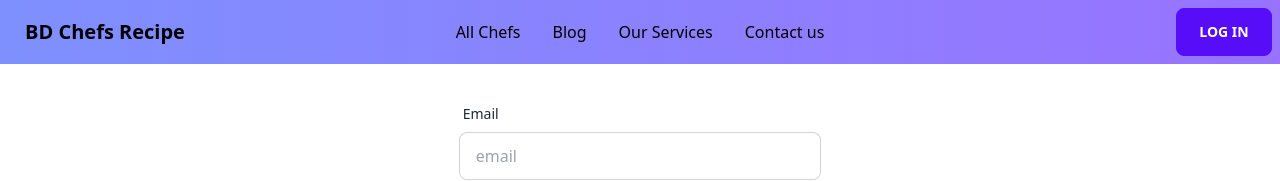
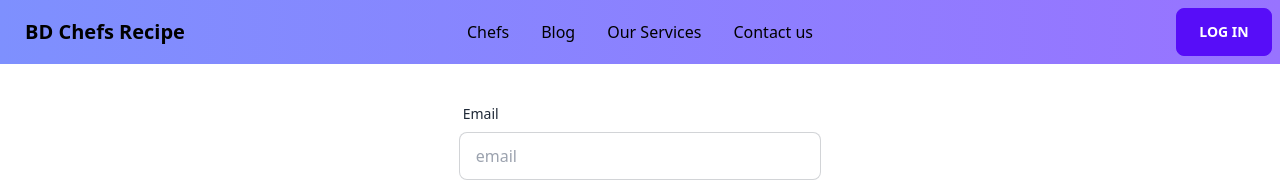
Before and after one commit to sayed8901/BD-Chef-Recipe-Client, a React (Vite) app: page /login in a window 1280 px wide. Shown: the top 181 px of the page. Built offline with nearby package versions, Linux system fonts and the light colour scheme; no server answers.

Commit message:
recipe favourite btn disabled function implemented.

```diff
--- a/src/components/Header.jsx
+++ b/src/components/Header.jsx
@@ -37,7 +37,7 @@ const Header = () => {
                 to="/chef"
                 className={({ isActive }) => (isActive ? "active" : "")}
               >
-                All Chefs
+                Chefs
               </NavLink>
             </li>
             <li>
@@ -80,7 +80,7 @@ const Header = () => {
               to="/chef"
               className={({ isActive }) => (isActive ? "active" : "")}
             >
-              All Chefs
+              Chefs
             </NavLink>
           </li>
           <li>
--- a/src/components/Recipe.jsx
+++ b/src/components/Recipe.jsx
@@ -1,20 +1,29 @@
 /* eslint-disable react/prop-types */
-import React from "react";
+import React, { useState } from "react";
 import { toast } from "react-toastify";
 
 const Recipe = ({ recipe }) => {
-    const handleComplete = () => {
-        toast("Wow! You have successfully added this recipe to favorite!!")
-    }
+  const [isClicked, setIsClicked] = useState(false);
 
-  console.log(recipe);
+  const handleComplete = (e) => {
+    toast("Wow! You have successfully added this recipe to favorite!!");
+    console.log("onClick");
+    setIsClicked(!isClicked);
+    console.log(isClicked);
+  };
+
+  // console.log(recipe);
   const { name, cooking_method, rating, ingredients } = recipe;
   return (
     <div className="card gradient-color text-primary-content">
       <div className="card-body">
         <div className="flex justify-between items-center gap-6 mb-4 h-12">
           <h2 className="card-title text-warning">{name}</h2>
-          <button onClick={handleComplete} className="btn btn-sm btn-outline font-bold">
+          <button
+            onClick={handleComplete}
+            disabled={isClicked}
+            className="btn btn-sm btn-outline font-bold"
+          >
             favorite
           </button>
         </div>
```
Also changed, not shown: 1 other file (tests, documents, lock files or other folders).
